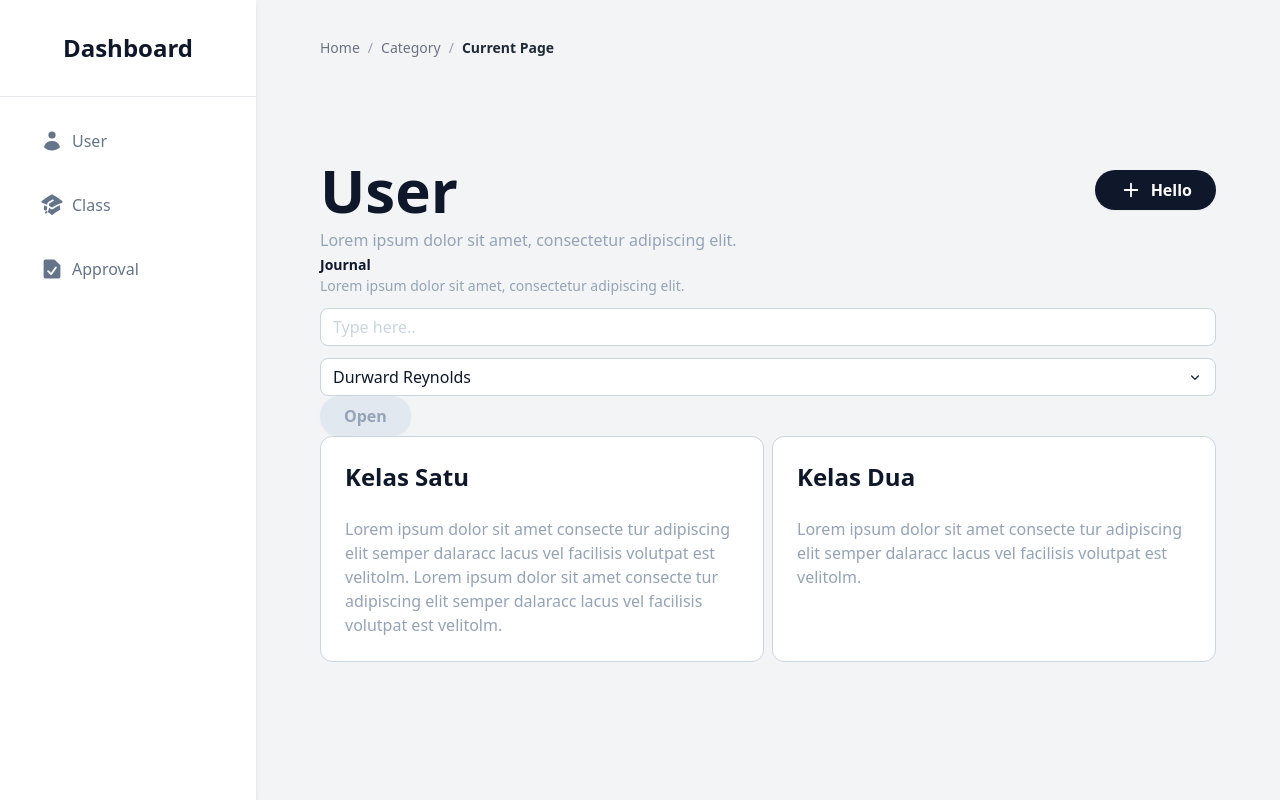
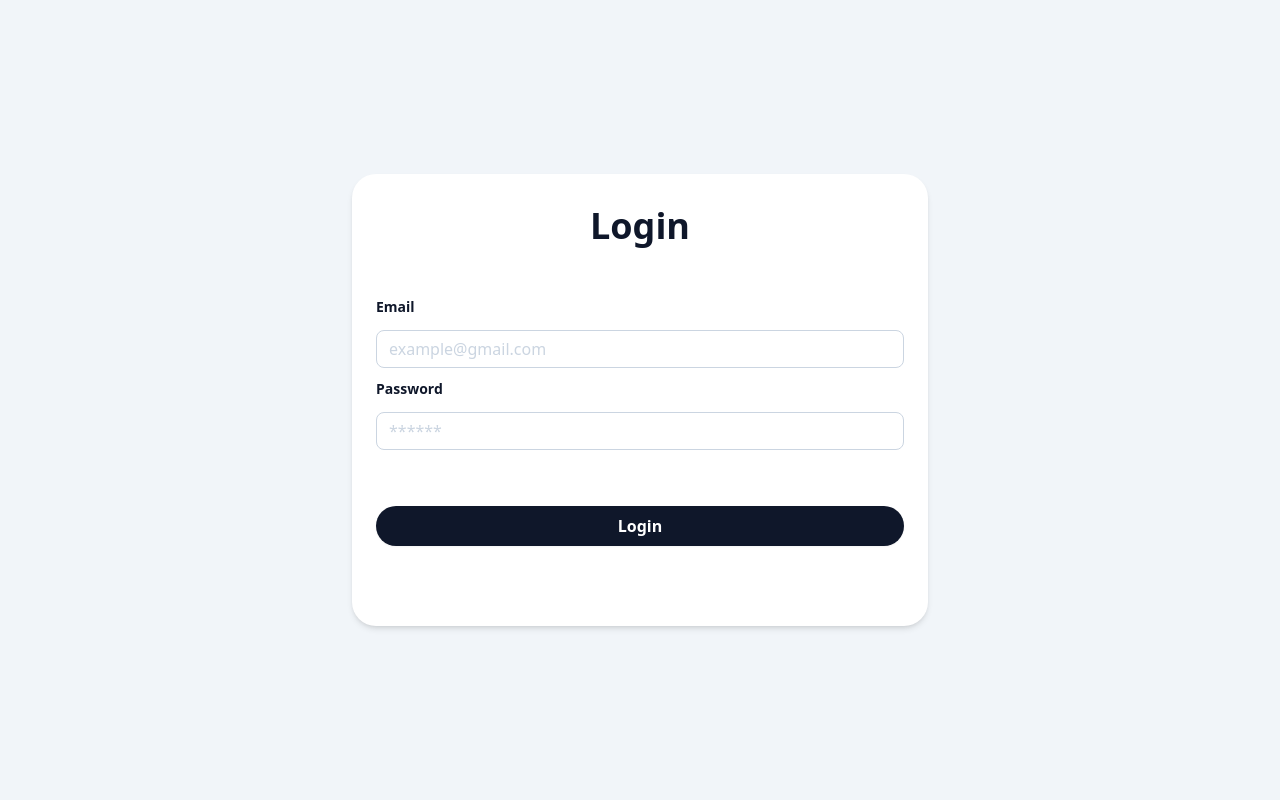
Before and after one commit to dvvnFrtn/learning-journals-frontend, a React (Vite) app: page / in a window 1280 px wide. Built offline with nearby package versions, Linux system fonts and the light colour scheme.

Commit message:
feat: add base login page

```diff
--- a/package.json
+++ b/package.json
@@ -16,7 +16,8 @@
     "prop-types": "^15.8.1",
     "react": "^18.3.1",
     "react-dom": "^18.3.1",
-    "react-icons": "^5.3.0"
+    "react-icons": "^5.3.0",
+    "react-router-dom": "^7.0.1"
   },
   "devDependencies": {
     "@eslint/js": "^9.13.0",
--- a/src/components/Button.jsx
+++ b/src/components/Button.jsx
@@ -13,7 +13,7 @@ const Button = ({ variant = "primary", children, ...props }) => {
     return (
         <HlButton
             className={clsx(
-                "inline-flex items-center gap-2 px-6 py-2 font-semibold shadow-sm rounded-full",
+                "inline-flex items-center justify-center gap-2 px-6 py-2 font-semibold shadow-sm rounded-full",
                 "data-[hover]:shadow-none",
                 variant && variants[variant],
             )}
--- a/src/main.jsx
+++ b/src/main.jsx
@@ -2,9 +2,16 @@ import { StrictMode } from 'react'
 import { createRoot } from 'react-dom/client'
 import './index.css'
 import ExamplePage from './pages/ExamplePage.jsx'
+import LoginPage from './pages/LoginPage.jsx'
+import { BrowserRouter, Route, Routes } from 'react-router-dom'
 
 createRoot(document.getElementById('root')).render(
     <StrictMode>
-        <ExamplePage />
+        <BrowserRouter>
+            <Routes>
+                <Route path="/" element={<LoginPage />} />
+                <Route path="/example" element={<ExamplePage />} />
+            </Routes>
+        </BrowserRouter>
     </StrictMode>,
 )
--- /dev/null
+++ b/src/pages/LoginPage.jsx
@@ -0,0 +1,21 @@
+import Button from "../components/Button";
+import Input from "../components/Input";
+
+const LoginPage = () => {
+    return (
+        <div className="flex min-h-screen items-center justify-center bg-slate-100">
+            <div className="w-full max-w-xl px-6 py-8 bg-white rounded-3xl shadow-md">
+                <h1 className="mb-12 text-center text-4xl font-bold text-slate-900">Login</h1>
+                <form className="flex flex-col gap-2">
+                    <Input name="email" type="email" label="Email" placeholder="example@gmail.com" />
+                    <Input name="password" type="password" label="Password" placeholder="******" />
+                    <div className="my-12 flex flex-col">
+                        <Button>Login</Button>
+                    </div>
+                </form>
+            </div>
+        </div>
+    )
+}
+
+export default LoginPage;
```
Also changed, not shown: 1 other file (tests, documents, lock files or other folders).
